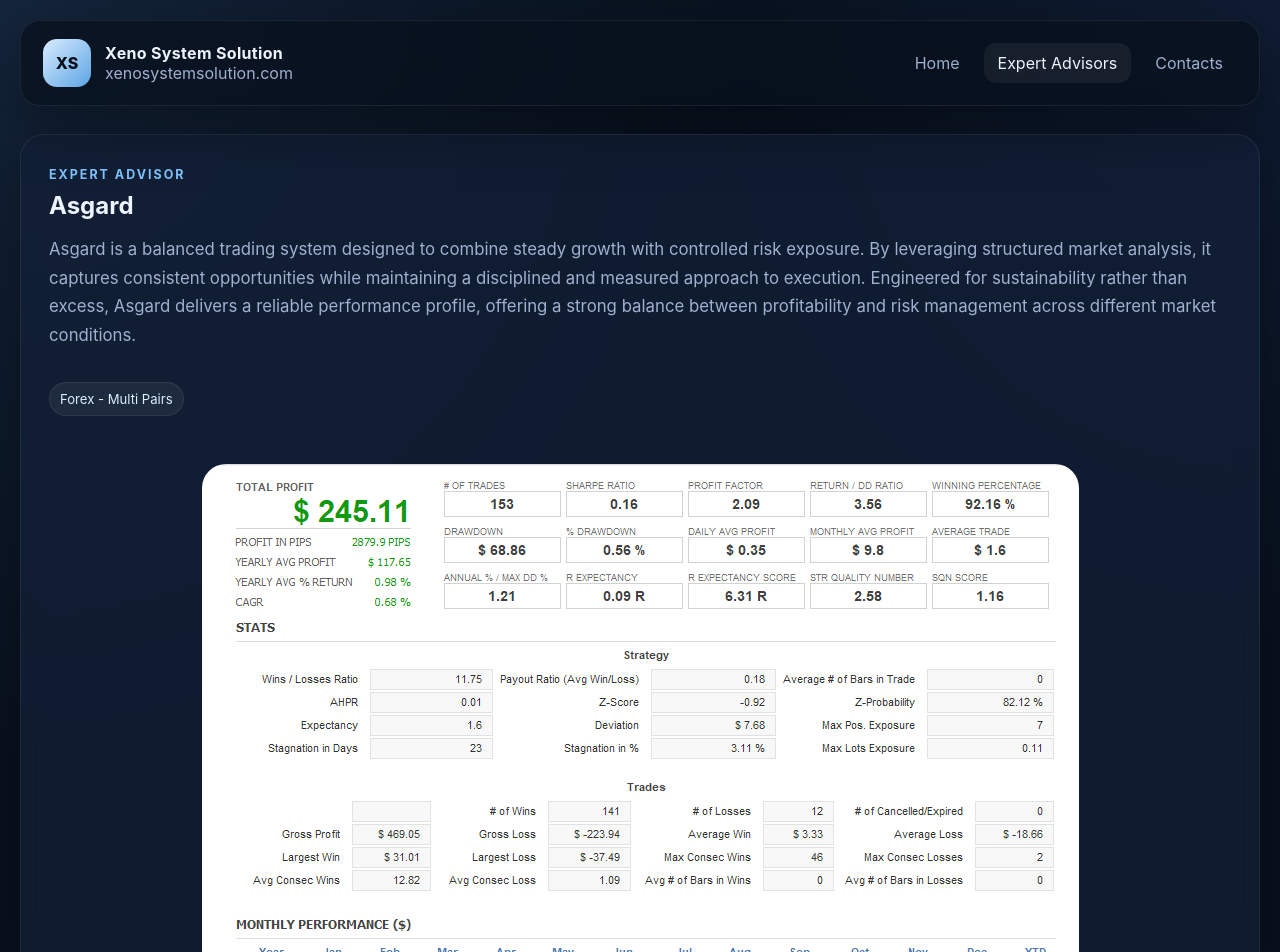
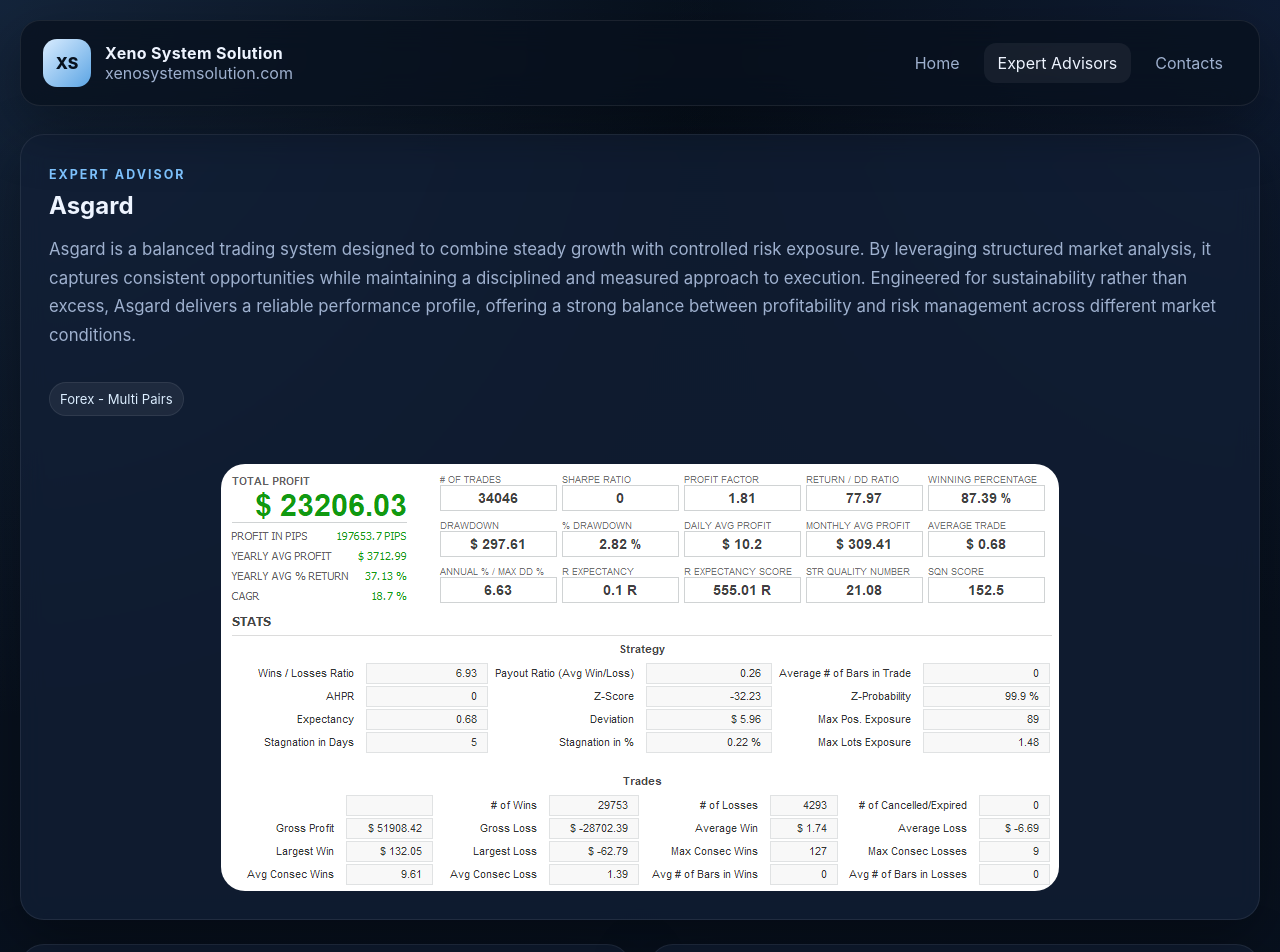
Before and after one commit to giovannimaccioni1989-byte/xeno-system-solution, a React (Vite) app: page /expert-advisors/Asgard in a window 1280 px wide. Shown: the top 952 px of the page. Built offline with nearby package versions, Linux system fonts and the light colour scheme.

Commit message:
Update advisors.js

```diff
--- a/src/data/advisors.js
+++ b/src/data/advisors.js
@@ -30,7 +30,7 @@ export const advisors = [
     name: 'Cerberus',
     category: 'Forex - Multi Pairs',
     cardImage: "/Cerberus.png",
-    detailImage: '/analisi.png',
+    detailImage: '/QTA_Cerberus.png',
     shortDescription: 'A defensive trading system built to navigate variable market environments with measured exposure.',
     overview:
       'Cerberus is a multi-layered trading system designed to monitor and engage the market with a broader and more responsive approach. By continuously scanning for opportunities across different conditions, it maintains an active presence while preserving structured execution logic. Built to handle complexity with precision, Cerberus adapts to shifting market dynamics, delivering a powerful combination of consistency and controlled aggressiveness within a disciplined trading framework.',
@@ -56,7 +56,7 @@ export const advisors = [
     name: 'Asgard',
     category: 'Forex - Multi Pairs',
     cardImage: "/Asgard, città d'oro e luce.png",
-    detailImage: '/analisi.png',
+    detailImage: '/QTA_Asgard.png',
     shortDescription: 'An Expert Advisor designed to capitalize on structured market behavior with a professional framework.',
     overview:
       'Asgard is a balanced trading system designed to combine steady growth with controlled risk exposure. By leveraging structured market analysis, it captures consistent opportunities while maintaining a disciplined and measured approach to execution. Engineered for sustainability rather than excess, Asgard delivers a reliable performance profile, offering a strong balance between profitability and risk management across different market conditions.',
@@ -82,7 +82,7 @@ export const advisors = [
     name: 'Pulsefire',
     category: 'Forex - Multi Pairs',
     cardImage: "/PulseFire (Shinra).png",
-    detailImage: '/analisi.png',
+    detailImage: '/QTA_PulseFire.png',
     shortDescription: 'A precise and selective automated system for users looking for efficient market entries.',
     overview:
       'PulseFire is a high-performance trading system built to capitalize on fast-moving market opportunities with a dynamic and proactive approach. Designed to operate with greater intensity, it aims to generate stronger returns while maintaining a consistently high trade accuracy. By combining speed, precision, and adaptive execution, PulseFire delivers an aggressive yet controlled trading profile, capturing momentum efficiently without compromising overall consistency.',
@@ -134,7 +134,7 @@ export const advisors = [
     name: 'Defensor',
     category: 'Forex - Multi Pairs',
     cardImage: "/Defensor FX.png",
-    detailImage: '/analisi.png',
+    detailImage: '/QTA_Defensor.png',
     shortDescription: 'A conservative Expert Advisor aimed at protecting capital while maintaining systematic opportunity.',
     overview:
       'Defensor is a highly selective trading system designed to operate only under optimal market conditions. By prioritizing precision over frequency, it executes a limited number of trades with exceptional accuracy, maintaining a consistent and stable performance profile over time. Built to minimize unnecessary exposure, Defensor focuses on high-probability setups, delivering controlled and disciplined execution in both trending and ranging environments.',
@@ -160,7 +160,7 @@ export const advisors = [
     name: 'Dragonmind',
     category: 'Forex - Multi Pairs',
     cardImage: "/DragonMind.png",
-    detailImage: '/analisi.png',
+    detailImage: '/QTA_DragonMind.png',
     shortDescription: 'A stronger, more dynamic Expert Advisor created for traders seeking assertive algorithmic structure.',
     overview:
      'DragonMind is an advanced trading system that blends analytical precision with adaptive market execution. Designed to balance intelligence and reactivity, it identifies structured opportunities while maintaining the flexibility to engage across evolving market conditions. By combining disciplined signal selection with a more dynamic trading approach, DragonMind delivers a well rounded performance profile, positioned between stability and active market participation. ',
@@ -186,7 +186,7 @@ export const advisors = [
     name: 'Hyperstorm',
     category: 'Forex - Multi Pairs',
     cardImage: "/HyperStorm (spyroFly).png",
-    detailImage: '/analisi.png',
+    detailImage: '/QTA_HyperStorm.png',
     shortDescription: 'A fast, agile Expert Advisor designed to bring flexibility and modernity to your EA lineup.',
     overview:
       'HyperStorm is the most aggressive trading system within the portfolio, engineered to exploit rapid market movements with high intensity and speed. Designed for maximum reactivity, it actively engages short-term opportunities while maintaining a notably high trade accuracy. Despite its aggressive nature, HyperStorm operates within a structured framework, balancing fast execution with disciplined logic to deliver strong performance without sacrificing consistency.',
```
